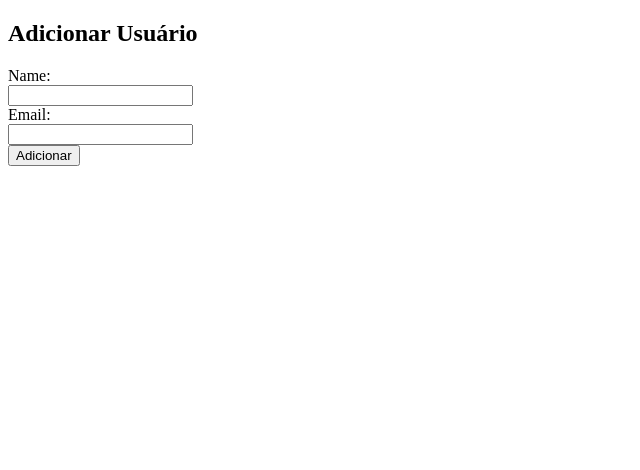
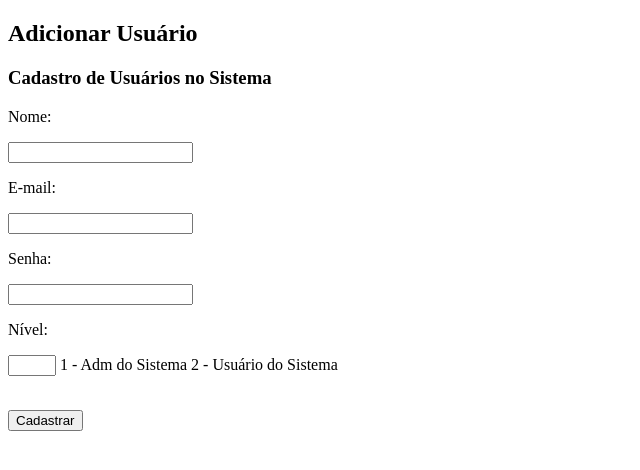
Before and after one commit to icsalgado/informaticaWEB2INFO, a PHP site: page /adicionar.php in a window 1280 px wide. Shown: the top 470 px of the page, without its empty margins (0-640 px from the left). Run offline with PHP 8.4, Linux system fonts and the light colour scheme.

```diff
--- a/ProfSandra_PHP/aula8/adicionar.php
+++ b/ProfSandra_PHP/aula8/adicionar.php
@@ -8,16 +8,23 @@
     </head>
     <body>
         <h2>Adicionar Usuário</h2>
-        <form action="adicionar_action.php" method="POST">
-            <label>
-                Name: <br>
-                <input type="text" name="name">
-            </label><br>
-            <label>
-                Email: <br>
-                <input type="text" name="email">
-            </label><br>
-            <input type="submit" value="Adicionar">
-        </form>
+
+        <div class="container">
+            <form method="POST" action="adicionar_action.php">
+
+                    <h3>Cadastro de Usuários no Sistema</h3>
+                    <p>Nome:</p>
+                    <input type="text" name="nome"/>
+                    <p>E-mail: </p>
+                    <input type="email" name="email"/>
+                    <p>Senha:</p>
+                    <input type="password" name="senha"/>
+                    <p>Nível: </p>
+                    <input type="number" step="1" min=1 max=2 name="nivel"/> 1 - Adm do Sistema 2 - Usuário do Sistema
+                    <br><br><p><input type="submit" value="Cadastrar" /></p>
+
+            </form>
+        </div>
+
     </body>
 </html>
--- a/ProfSandra_PHP/aula8/config.php
+++ b/ProfSandra_PHP/aula8/config.php
@@ -1,5 +1,6 @@
 <?php
     $pdo = new PDO("mysql:dbname=dbteste;host=localhost","root","");//para conexão com banco de dados
+
 
     /* uma outra alternativa para a linha de cima
     $dbname = 'dbteste';
--- a/ProfSandra_PHP/aula8/index.php
+++ b/ProfSandra_PHP/aula8/index.php
@@ -26,6 +26,7 @@
         ?>
         <a href="adicionar.php">Adicionar Usuário</a>
         <br>
+        <br>
         <table border="1px" width="100%">
             <!-- Cabeçalho -->
             <tr>
```
Also changed, not shown: ProfSandra_PHP/aula8/adicionar_action.php (added, +43 -0 lines).
